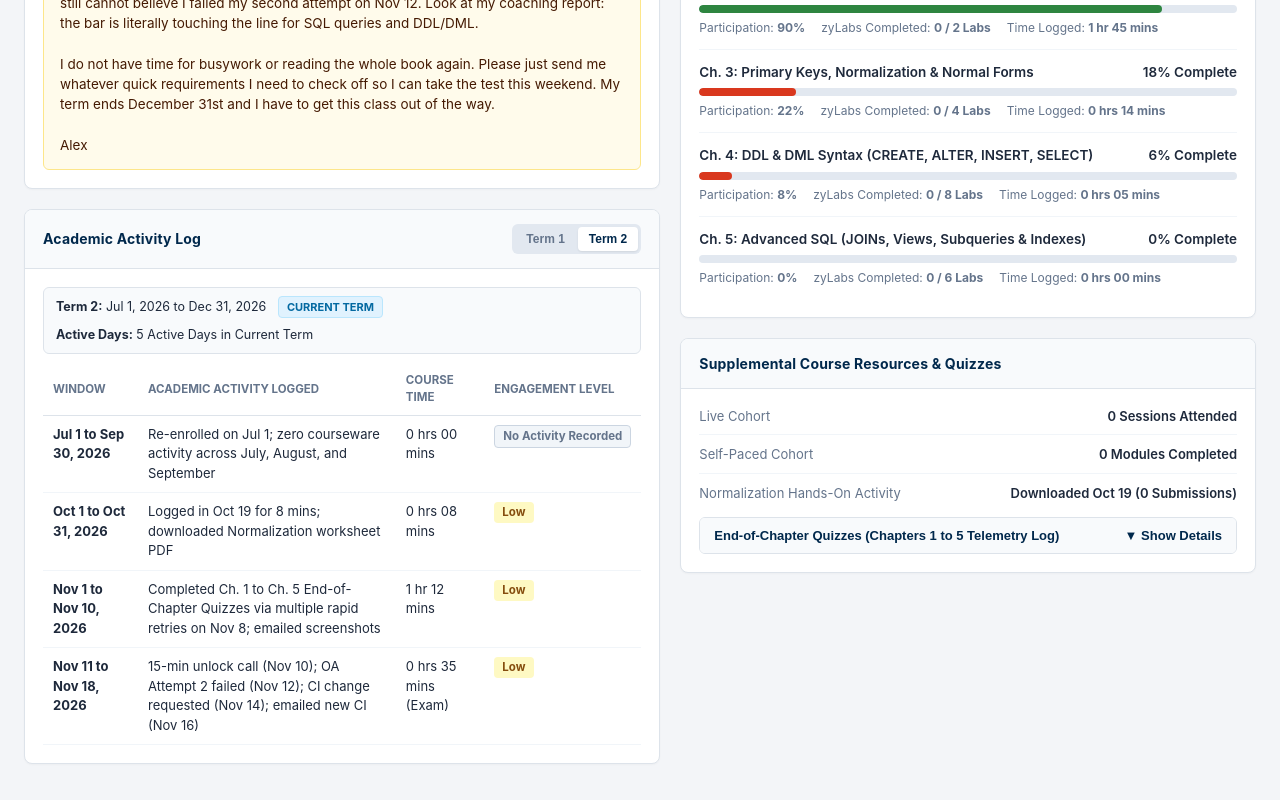
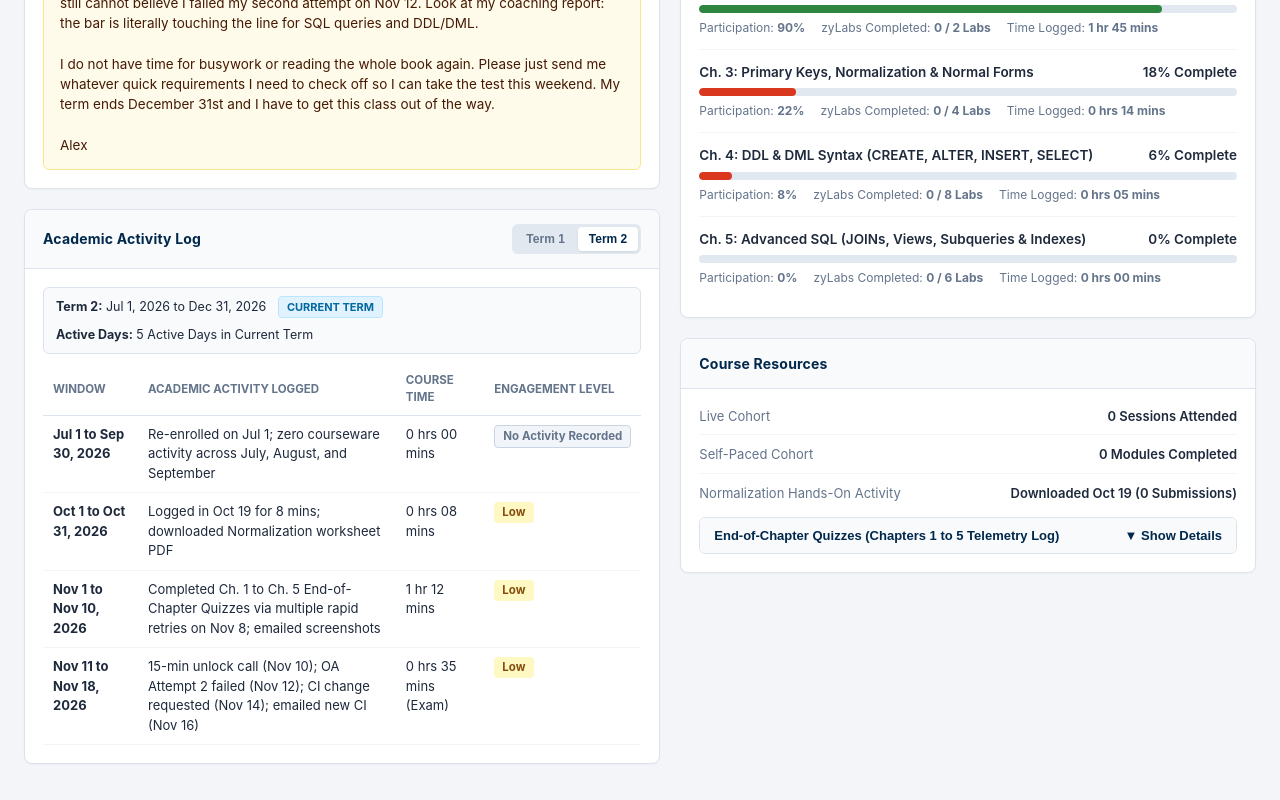
Before and after one commit to YourFavCI/MAPT3, a plain HTML site: page index.html in a window 1280 px wide. Shown: the part 583-1383 px from the top of the page. Drawn offline with Linux system fonts and the light colour scheme.

Commit message:
Update index.html

```diff
--- a/index.html
+++ b/index.html
@@ -787,7 +787,7 @@
 
           <div class="card">
             <div class="card-header">
-              <span class="card-title">Supplemental Course Resources &amp; Quizzes</span>
+              <span class="card-title">Course Resources</span>
             </div>
             <div class="card-body">
               <div class="kv-list" id="supplementalResourcesList"></div>
```
